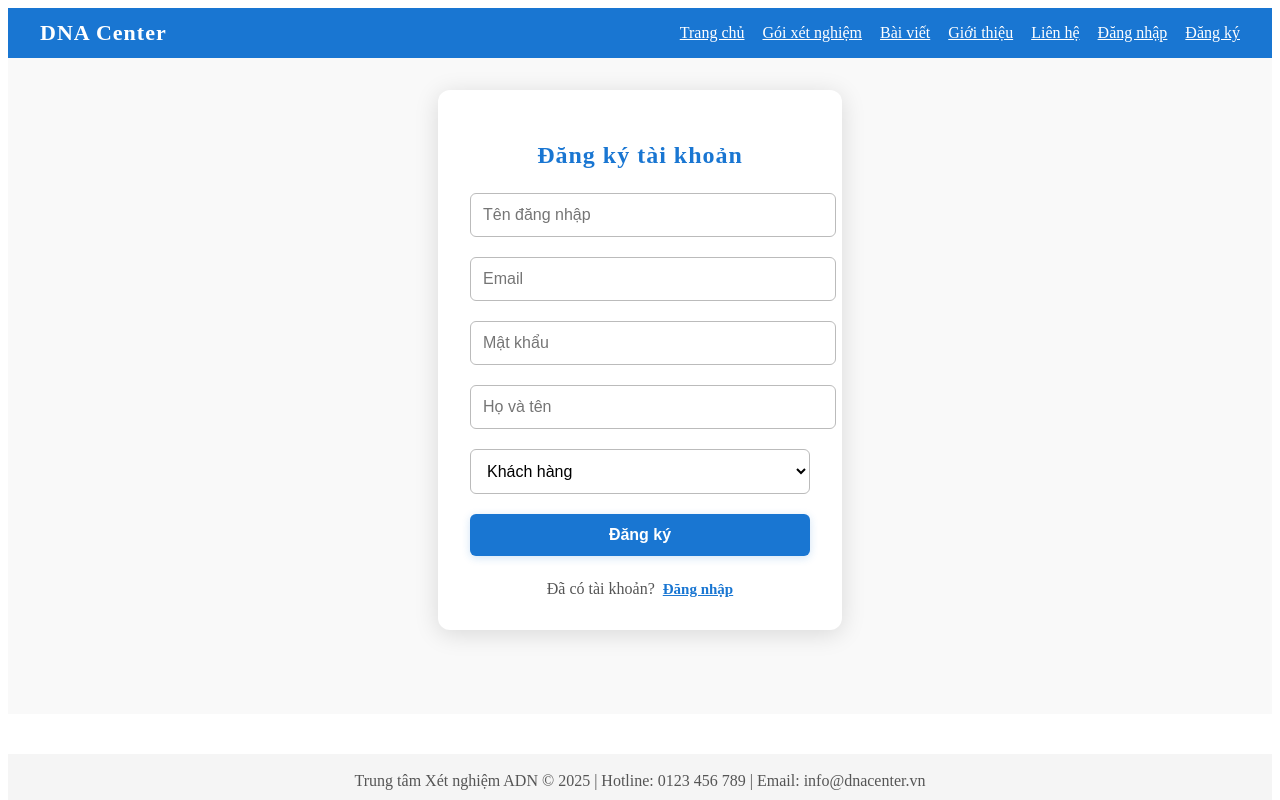
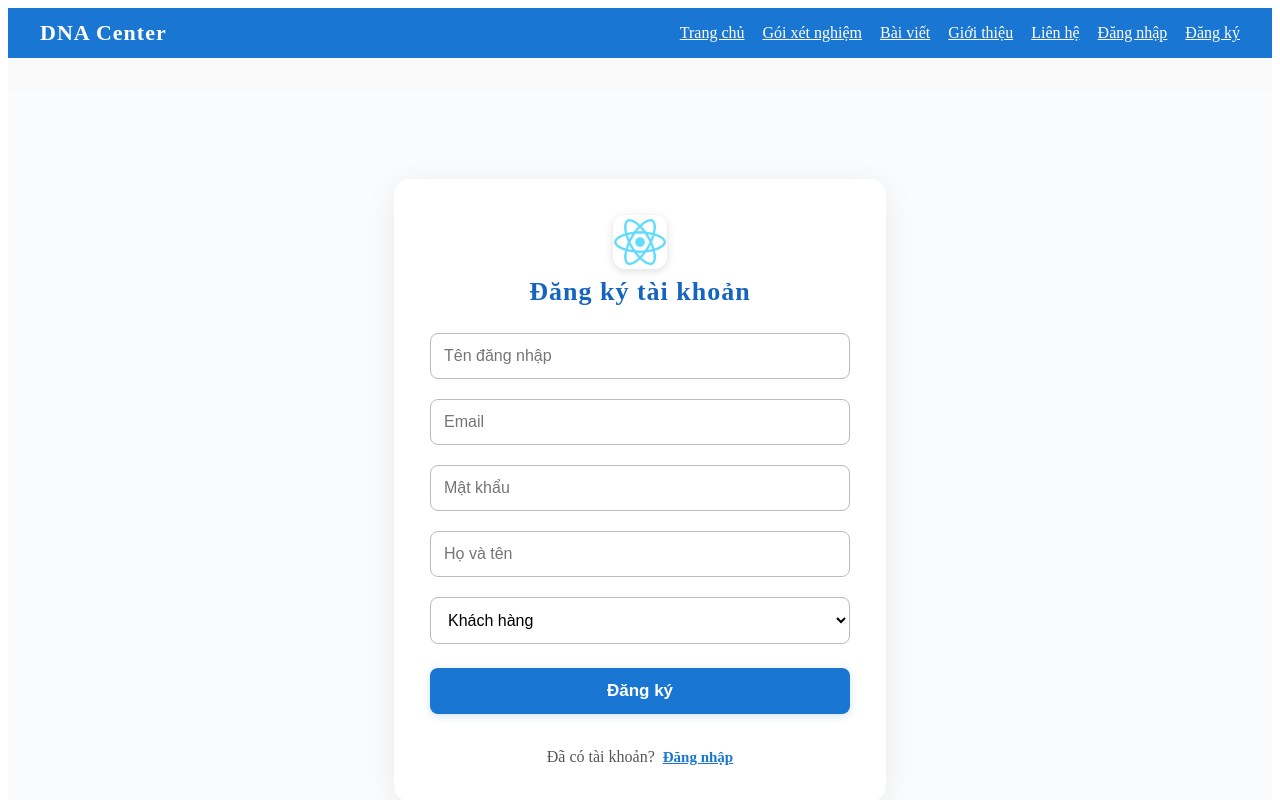
Before and after one commit to taihalephivu/JAVA_project, a React (Create React App) app in the folder frontend/: page /register in a window 1280 px wide. Shown: the top 800 px of the page. Built offline with nearby package versions, Linux system fonts and the light colour scheme.

Commit message:
update: form login, signup, home

```diff
--- a/frontend/src/pages/auth/Login.tsx
+++ b/frontend/src/pages/auth/Login.tsx
@@ -32,20 +32,26 @@ const Login: React.FC<LoginProps> = ({ onLogin }) => {
   };
 
   return (
-    <div style={{ display: 'flex', justifyContent: 'center', alignItems: 'center', minHeight: 400 }}>
-      <form onSubmit={handleSubmit} style={{ background: '#fff', borderRadius: 12, boxShadow: '0 4px 24px #0002', padding: 32, minWidth: 340, maxWidth: 380 }}>
-        <h2 style={{ textAlign: 'center', marginBottom: 24, color: '#1976d2', letterSpacing: 1 }}>Đăng nhập</h2>
-        <div style={{ marginBottom: 18 }}>
-          <input name="username" placeholder="Tên đăng nhập" value={form.username} onChange={handleChange} required style={{ width: '100%', padding: 12, borderRadius: 6, border: '1px solid #bbb', fontSize: 16, marginBottom: 4 }} />
+    <div style={{ display: 'flex', justifyContent: 'center', alignItems: 'center', minHeight: '100vh', background: '#fafbfc' }}>
+      <form onSubmit={handleSubmit} style={{ background: '#fff', borderRadius: 16, boxShadow: '0 6px 32px #0001', padding: 36, minWidth: 320, maxWidth: 380, width: '100%', margin: 16 }}>
+        <div style={{ display: 'flex', flexDirection: 'column', alignItems: 'center', marginBottom: 18 }}>
+          <img src="/logo192.png" alt="Logo" style={{ width: 54, height: 54, marginBottom: 8, borderRadius: 12, boxShadow: '0 2px 8px #0002' }} />
+          <h2 style={{ textAlign: 'center', margin: 0, marginBottom: 8, color: '#1565c0', fontWeight: 700, fontSize: 26, letterSpacing: 1 }}>Đăng nhập</h2>
         </div>
-        <div style={{ marginBottom: 18 }}>
-          <input name="password" type="password" placeholder="Mật khẩu" value={form.password} onChange={handleChange} required style={{ width: '100%', padding: 12, borderRadius: 6, border: '1px solid #bbb', fontSize: 16, marginBottom: 4 }} />
+        <div style={{ marginBottom: 20 }}>
+          <input name="username" placeholder="Tên đăng nhập" value={form.username} onChange={handleChange} required style={{ width: '100%', padding: 13, borderRadius: 8, border: '1px solid #bbb', fontSize: 16, marginBottom: 0, outline: 'none', transition: 'border 0.2s', boxSizing: 'border-box' }} />
         </div>
-        <button type="submit" disabled={loading} style={{ width: '100%', padding: 12, borderRadius: 6, background: '#1976d2', color: '#fff', fontWeight: 600, fontSize: 16, border: 'none', cursor: 'pointer', boxShadow: '0 2px 8px #1976d233', transition: 'background 0.2s' }}>
+        <div style={{ marginBottom: 24 }}>
+          <input name="password" type="password" placeholder="Mật khẩu" value={form.password} onChange={handleChange} required style={{ width: '100%', padding: 13, borderRadius: 8, border: '1px solid #bbb', fontSize: 16, marginBottom: 0, outline: 'none', transition: 'border 0.2s', boxSizing: 'border-box' }} />
+        </div>
+        <button type="submit" disabled={loading} style={{ width: '100%', padding: 13, borderRadius: 8, background: '#1976d2', color: '#fff', fontWeight: 700, fontSize: 17, border: 'none', cursor: 'pointer', boxShadow: '0 2px 8px #1976d233', transition: 'background 0.2s', marginBottom: 6 }}
+          onMouseOver={e => (e.currentTarget.style.background = '#1565c0')}
+          onMouseOut={e => (e.currentTarget.style.background = '#1976d2')}
+        >
           {loading ? 'Đang đăng nhập...' : 'Đăng nhập'}
         </button>
-        {error && <div style={{ color: 'red', marginTop: 16, textAlign: 'center' }}>{error}</div>}
-        <div style={{ marginTop: 24, textAlign: 'center' }}>
+        {error && <div style={{ color: '#d32f2f', marginTop: 14, textAlign: 'center', fontWeight: 500, fontSize: 15 }}>{error}</div>}
+        <div style={{ marginTop: 28, textAlign: 'center' }}>
           <span style={{ color: '#555' }}>Chưa có tài khoản?</span>
           <a href="/register" style={{ marginLeft: 8, color: '#1976d2', fontWeight: 600, fontSize: 15, textDecoration: 'underline' }}>Đăng ký</a>
         </div>
--- a/frontend/src/pages/auth/Register.tsx
+++ b/frontend/src/pages/auth/Register.tsx
@@ -32,32 +32,38 @@ const Register: React.FC<RegisterProps> = ({ onLogin }) => {
   };
 
   return (
-    <div style={{ display: 'flex', justifyContent: 'center', alignItems: 'center', minHeight: 500 }}>
-      <form onSubmit={handleSubmit} style={{ background: '#fff', borderRadius: 12, boxShadow: '0 4px 24px #0002', padding: 32, minWidth: 340, maxWidth: 420 }}>
-        <h2 style={{ textAlign: 'center', marginBottom: 24, color: '#1976d2', letterSpacing: 1 }}>Đăng ký tài khoản</h2>
-        <div style={{ marginBottom: 16 }}>
-          <input name="username" placeholder="Tên đăng nhập" value={form.username} onChange={handleChange} required style={{ width: '100%', padding: 12, borderRadius: 6, border: '1px solid #bbb', fontSize: 16, marginBottom: 4 }} />
+    <div style={{ display: 'flex', justifyContent: 'center', alignItems: 'center', minHeight: '100vh', background: '#fafbfc' }}>
+      <form onSubmit={handleSubmit} style={{ background: '#fff', borderRadius: 16, boxShadow: '0 6px 32px #0001', padding: 36, minWidth: 320, maxWidth: 420, width: '100%', margin: 16 }}>
+        <div style={{ display: 'flex', flexDirection: 'column', alignItems: 'center', marginBottom: 18 }}>
+          <img src="/logo192.png" alt="Logo" style={{ width: 54, height: 54, marginBottom: 8, borderRadius: 12, boxShadow: '0 2px 8px #0002' }} />
+          <h2 style={{ textAlign: 'center', margin: 0, marginBottom: 8, color: '#1565c0', fontWeight: 700, fontSize: 26, letterSpacing: 1 }}>Đăng ký tài khoản</h2>
         </div>
-        <div style={{ marginBottom: 16 }}>
-          <input name="email" placeholder="Email" value={form.email} onChange={handleChange} required style={{ width: '100%', padding: 12, borderRadius: 6, border: '1px solid #bbb', fontSize: 16, marginBottom: 4 }} />
+        <div style={{ marginBottom: 20 }}>
+          <input name="username" placeholder="Tên đăng nhập" value={form.username} onChange={handleChange} required style={{ width: '100%', padding: 13, borderRadius: 8, border: '1px solid #bbb', fontSize: 16, marginBottom: 0, outline: 'none', transition: 'border 0.2s', boxSizing: 'border-box' }} />
         </div>
-        <div style={{ marginBottom: 16 }}>
-          <input name="password" type="password" placeholder="Mật khẩu" value={form.password} onChange={handleChange} required style={{ width: '100%', padding: 12, borderRadius: 6, border: '1px solid #bbb', fontSize: 16, marginBottom: 4 }} />
+        <div style={{ marginBottom: 20 }}>
+          <input name="email" placeholder="Email" value={form.email} onChange={handleChange} required style={{ width: '100%', padding: 13, borderRadius: 8, border: '1px solid #bbb', fontSize: 16, marginBottom: 0, outline: 'none', transition: 'border 0.2s', boxSizing: 'border-box' }} />
         </div>
-        <div style={{ marginBottom: 16 }}>
-          <input name="fullName" placeholder="Họ và tên" value={form.fullName} onChange={handleChange} required style={{ width: '100%', padding: 12, borderRadius: 6, border: '1px solid #bbb', fontSize: 16, marginBottom: 4 }} />
+        <div style={{ marginBottom: 20 }}>
+          <input name="password" type="password" placeholder="Mật khẩu" value={form.password} onChange={handleChange} required style={{ width: '100%', padding: 13, borderRadius: 8, border: '1px solid #bbb', fontSize: 16, marginBottom: 0, outline: 'none', transition: 'border 0.2s', boxSizing: 'border-box' }} />
         </div>
-        <div style={{ marginBottom: 16 }}>
-          <select name="role" value={form.role} onChange={handleChange} required style={{ width: '100%', padding: 12, borderRadius: 6, border: '1px solid #bbb', fontSize: 16, marginBottom: 4, background: '#fff' }}>
+        <div style={{ marginBottom: 20 }}>
+          <input name="fullName" placeholder="Họ và tên" value={form.fullName} onChange={handleChange} required style={{ width: '100%', padding: 13, borderRadius: 8, border: '1px solid #bbb', fontSize: 16, marginBottom: 0, outline: 'none', transition: 'border 0.2s', boxSizing: 'border-box' }} />
+        </div>
+        <div style={{ marginBottom: 24 }}>
+          <select name="role" value={form.role} onChange={handleChange} required style={{ width: '100%', padding: 13, borderRadius: 8, border: '1px solid #bbb', fontSize: 16, background: '#fff', outline: 'none', transition: 'border 0.2s', boxSizing: 'border-box' }}>
             <option value="ROLE_CUSTOMER">Khách hàng</option>
             <option value="ROLE_ADMIN">Quản trị viên</option>
           </select>
         </div>
-        <button type="submit" disabled={loading} style={{ width: '100%', padding: 12, borderRadius: 6, background: '#1976d2', color: '#fff', fontWeight: 600, fontSize: 16, border: 'none', cursor: 'pointer', boxShadow: '0 2px 8px #1976d233', transition: 'background 0.2s' }}>
+        <button type="submit" disabled={loading} style={{ width: '100%', padding: 13, borderRadius: 8, background: '#1976d2', color: '#fff', fontWeight: 700, fontSize: 17, border: 'none', cursor: 'pointer', boxShadow: '0 2px 8px #1976d233', transition: 'background 0.2s', marginBottom: 6 }}
+          onMouseOver={e => (e.currentTarget.style.background = '#1565c0')}
+          onMouseOut={e => (e.currentTarget.style.background = '#1976d2')}
+        >
           {loading ? 'Đang đăng ký...' : 'Đăng ký'}
         </button>
-        {error && <div style={{ color: 'red', marginTop: 16, textAlign: 'center' }}>{error}</div>}
-        <div style={{ marginTop: 24, textAlign: 'center' }}>
+        {error && <div style={{ color: '#d32f2f', marginTop: 14, textAlign: 'center', fontWeight: 500, fontSize: 15 }}>{error}</div>}
+        <div style={{ marginTop: 28, textAlign: 'center' }}>
           <span style={{ color: '#555' }}>Đã có tài khoản?</span>
           <a href="/login" style={{ marginLeft: 8, color: '#1976d2', fontWeight: 600, fontSize: 15, textDecoration: 'underline' }}>Đăng nhập</a>
         </div>
```
Also changed, not shown: frontend/src/pages/public/Home.tsx (+46 -10 lines).
